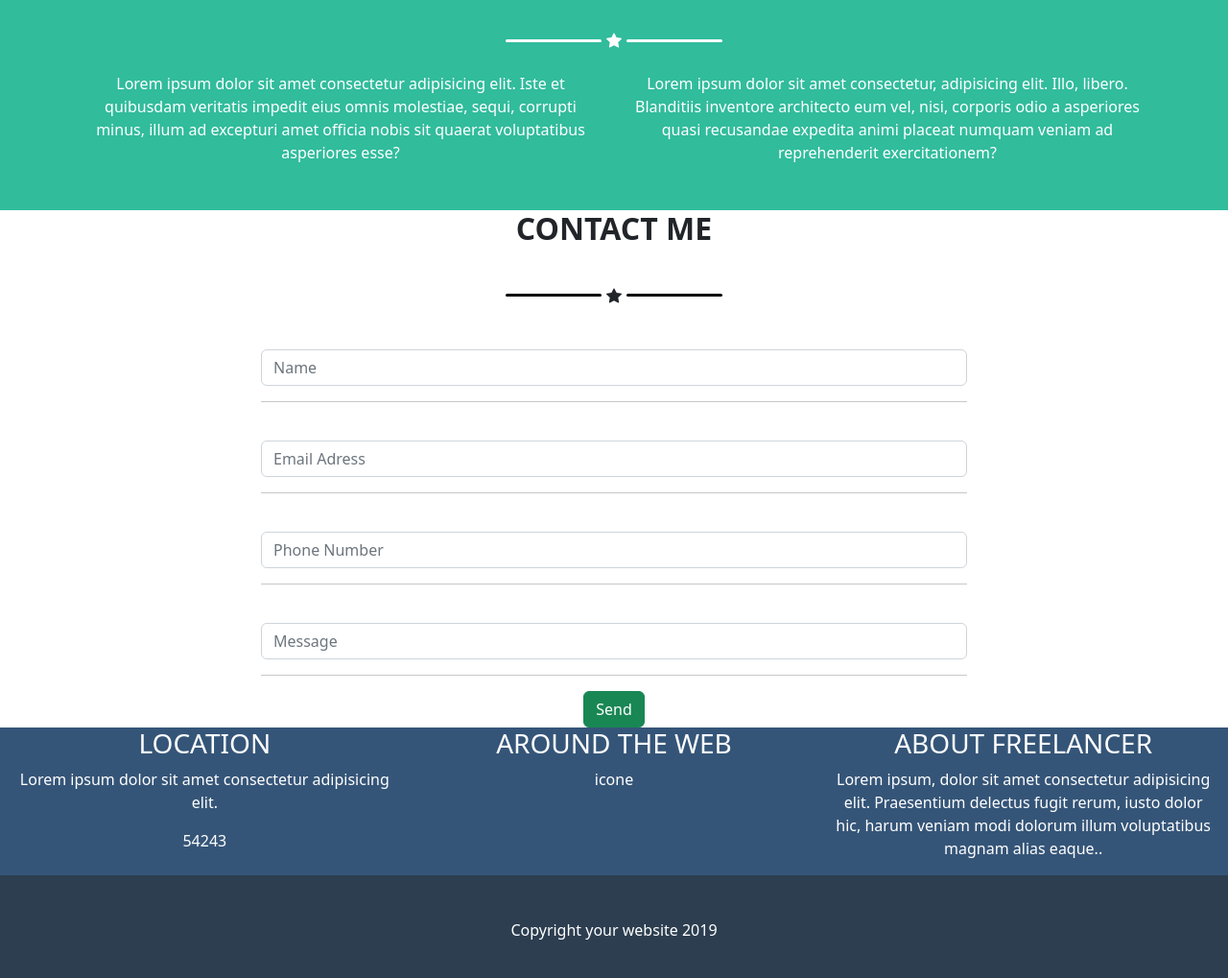
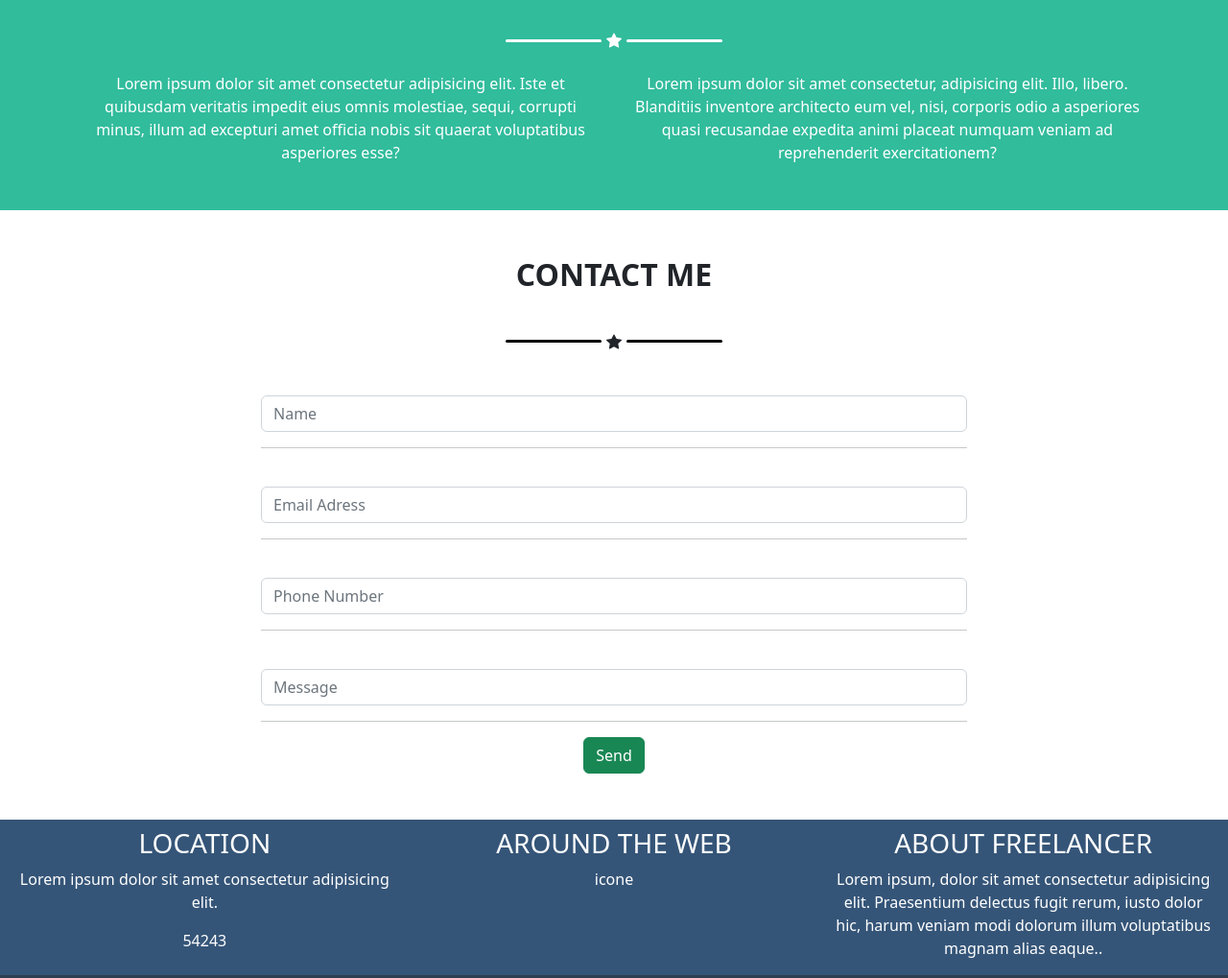
Before and after one commit to KarimPucci/html-css-bootstrap-freelancer, a plain HTML site: page index.html in a window 1280 px wide. Shown: the part 1252-2271 px from the top of the page at 96% size. Drawn offline with nearby package versions, Linux system fonts and the light colour scheme.

Commit message:
not-all-fix

```diff
--- a/index.html
+++ b/index.html
@@ -192,7 +192,7 @@
   <section>
     <div class="container text-center">
       <div class="row">
-        <h2 class="fw-bold">CONTACT ME</h2>
+        <h2 class="fw-bold mt-5">CONTACT ME</h2>
         <span class="star-b"><svg xmlns="http://www.w3.org/2000/svg" width="16" height="16" fill="currentColor" class="bi bi-star-fill" viewBox="0 0 16 16">
           <path d="M3.612 15.443c-.386.198-.824-.149-.746-.592l.83-4.73L.173 6.765c-.329-.314-.158-.888.283-.95l4.898-.696L7.538.792c.197-.39.73-.39.927 0l2.184 4.327 4.898.696c.441.062.612.636.282.95l-3.522 3.356.83 4.73c.078.443-.36.79-.746.592L8 13.187l-4.389 2.256z"/>
         </svg></span>
@@ -222,7 +222,7 @@
             <input type="text" class="form-control" id="formGroupExampleInput2" placeholder="Message">
           </div>
           <hr>
-          <button type="button" class="btn btn-success">Send</button>
+          <button type="button" class="btn btn-success mb-5">Send</button>
         </div>
       </div>
     </div>
@@ -234,16 +234,16 @@
       <div class="container-fluid text-center">
         <div class="row">
           <div class="col-lg-4 col-md-6">
-            <h3>LOCATION</h3>
+            <h3 class="mt-2">LOCATION</h3>
             <p>Lorem ipsum dolor sit amet consectetur adipisicing elit.</p>
             <p>54243</p>
           </div>
           <div class="col-lg-4 col-md-6">
-            <h3>AROUND THE WEB</h3>
+            <h3 class="mt-2">AROUND THE WEB</h3>
             <p>icone</p>
           </div>
           <div class="col-lg-4 col-md-6">
-            <h3>ABOUT FREELANCER</h3>
+            <h3 class="mt-2">ABOUT FREELANCER</h3>
             <p>Lorem ipsum, dolor sit amet consectetur adipisicing elit. Praesentium delectus fugit rerum, iusto dolor hic, harum veniam modi dolorum illum voluptatibus magnam alias eaque..</p>
           </div>
         </div>
```
